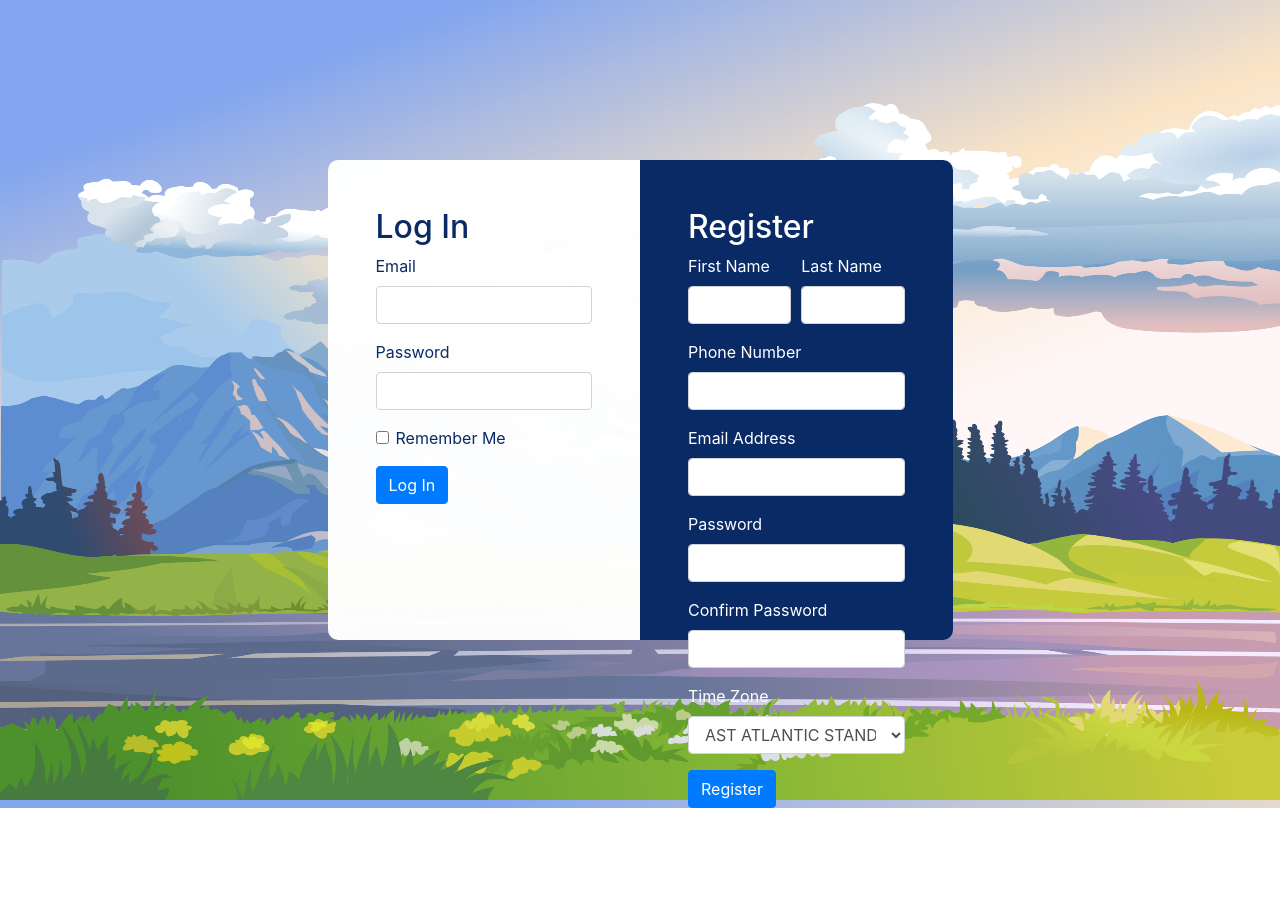
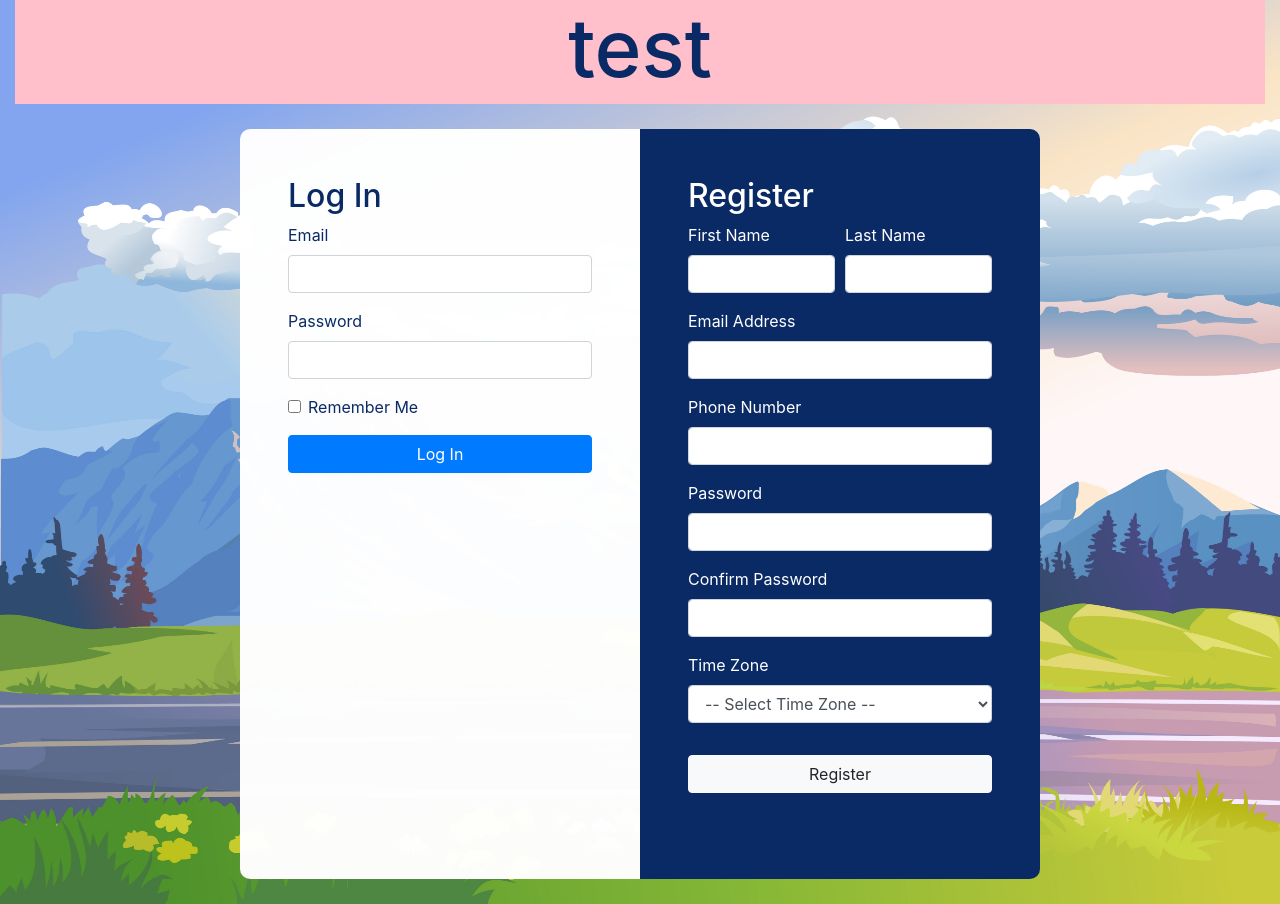
Before and after one commit to JustinHBird/happy_quote, a Flask app: page / in a window 1280 px wide. Before the commit the page ends 808 px from the top, so only its background shows below. Run offline with Flask 2, Linux system fonts and the light colour scheme; some libraries are stand-ins or nearby versions.

Commit message:
Landing Page. Forms working. Needs: field validation, Title layout

```diff
--- a/app/forms.py
+++ b/app/forms.py
@@ -10,36 +10,37 @@ class LoginForm(FlaskForm):
     remember_me = BooleanField('Remember Me')
     submit = SubmitField('Log In')
 
-TIME_ZONES = [
-    ("AST", "ATLANTIC STANDARD TIME", "UTC - 4"),
-    ("EST", "EASTERN STANDARD TIME", "UTC - 5"),
-    ("EDT", "EASTERN DAYLIGHT TIME", "UTC - 4"),
-    ("CST", "CENTRAL STANDARD TIME", "UTC - 6"),
-    ("CDT", "CENTRAL DAYLIGHT TIME", "UTC - 5"),
-    ("MST", "MOUNTAIN STANDARD TIME", "UTC - 7"),
-    ("MDT", "MOUNTAIN DAYLIGHT TIME", "UTC - 6"),
-    ("PST", "PACIFIC STANDARD TIME", "UTC - 8"),
-    ("PDT", "PACIFIC DAYLIGHT TIME", "UTC - 7"),
-    ("AKST", "ALASKA TIME", "UTC - 9"),
-    ("AKDT", "ALASKA DAYLIGHT TIME", "UTC - 8"),
-    ("HST", "HAWAII STANDARD TIME", "UTC - 10"),
-    ("HAST", "HAWAII-ALEUTIAN STANDARD TIME", "UTC - 10"),
-    ("HADT", "HAWAII-ALEUTIAN DAYLIGHT TIME", "UTC - 9"),
-    ("SST", "SAMOA STANDARD TIME", "UTC - 11"),
-    ("SDT", "SAMOA DAYLIGHT TIME", "UTC - 10"),
-    ("CHST", "CHAMORRO STANDARD TIME", "UTC +10"),
-]
+class RegisterForm(FlaskForm):
+    TIME_ZONES = [
+        ("--", "Select Time Zone", "--"),
+        ("AST", "ATLANTIC STANDARD TIME", "UTC - 4"),
+        ("EST", "EASTERN STANDARD TIME", "UTC - 5"),
+        ("EDT", "EASTERN DAYLIGHT TIME", "UTC - 4"),
+        ("CST", "CENTRAL STANDARD TIME", "UTC - 6"),
+        ("CDT", "CENTRAL DAYLIGHT TIME", "UTC - 5"),
+        ("MST", "MOUNTAIN STANDARD TIME", "UTC - 7"),
+        ("MDT", "MOUNTAIN DAYLIGHT TIME", "UTC - 6"),
+        ("PST", "PACIFIC STANDARD TIME", "UTC - 8"),
+        ("PDT", "PACIFIC DAYLIGHT TIME", "UTC - 7"),
+        ("AKST", "ALASKA TIME", "UTC - 9"),
+        ("AKDT", "ALASKA DAYLIGHT TIME", "UTC - 8"),
+        ("HST", "HAWAII STANDARD TIME", "UTC - 10"),
+        ("HAST", "HAWAII-ALEUTIAN STANDARD TIME", "UTC - 10"),
+        ("HADT", "HAWAII-ALEUTIAN DAYLIGHT TIME", "UTC - 9"),
+        ("SST", "SAMOA STANDARD TIME", "UTC - 11"),
+        ("SDT", "SAMOA DAYLIGHT TIME", "UTC - 10"),
+        ("CHST", "CHAMORRO STANDARD TIME", "UTC +10"),
+    ]
 
-class RegisterForm(FlaskForm):
     first_name = StringField('First Name', validators=[DataRequired()])
     last_name = StringField('Last Name', validators=[DataRequired()])
     email = StringField('Email Address', validators=[DataRequired(), Email()])
+    phone = StringField('Phone Number', validators=[DataRequired()])
     password = PasswordField('Password', validators=[DataRequired()])
     confirm_password = PasswordField('Confirm Password', validators=[DataRequired(), EqualTo('password')])
-    phone = StringField('Phone Number', validators=[DataRequired()])
-    time_zone = SelectField('Time Zone', choices=[(i, " ".join(t)) for i,t in enumerate(TIME_ZONES)])
+    time_zone = SelectField('Time Zone', choices=[(i, " ".join(t)) for i,t in enumerate(TIME_ZONES)], coerce=int)
     submit = SubmitField('Register')
-    '''
+
     def validate_email(self, email):
         email = User.query.filter_by(email=email.data).first()
         if email is not None:
@@ -47,4 +48,3 @@ class RegisterForm(FlaskForm):
 
     #def validate_phone(self, phone):
     #    pass
-    '''
--- a/app/models.py
+++ b/app/models.py
@@ -9,7 +9,10 @@ def load_user(id):
 
 class User(UserMixin, db.Model):
     id = db.Column(db.Integer, primary_key=True)
+    first_name = db.Column(db.String(120))
+    last_name = db.Column(db.String(120))
     email = db.Column(db.String(120), index=True, unique=True)
+    phone = db.Column(db.String(20))
     password_hash = db.Column(db.String(128))
     timestamp = db.Column(db.DateTime, index=True, default=datetime.utcnow)
     quotes = db.relationship('Quote', backref='author', lazy='dynamic')
@@ -18,7 +21,7 @@ class User(UserMixin, db.Model):
         return f'<User {self.email}>'
 
     def set_password(self, password):
-        self.password_hash - generate_password_hash(password)
+        self.password_hash = generate_password_hash(password)
 
     def check_password(self, password):
         return check_password_hash(self.password_hash, password)
--- a/app/routes.py
+++ b/app/routes.py
@@ -1,5 +1,5 @@
 from flask import render_template, redirect, url_for, request, flash
-from app import app
+from app import app, db
 from app.forms import LoginForm, RegisterForm
 from flask_login import current_user, login_user, logout_user, login_required
 from app.models import User
@@ -7,23 +7,35 @@ from app.models import User
 @app.route('/', methods=['GET', 'POST'])
 @app.route('/index', methods=['GET', 'POST'])
 def index():
-    # REGISTRARION FORM VALIDATION ISSUES!
-
     if current_user.is_authenticated:
         # If the user is already authenticated go directly to their profile page behind the landing page
         return redirect(url_for('profile', current_user.id))
-        pass
-
-    form_register = RegisterForm()
-    form_login = LoginForm()
-
-    # Form processing
-    print(f'validating {form_register}')
-    if form_register.validate_on_submit():
-        print('passing')
 
 
-    return render_template('index.html', form_register=form_register, form_login=form_login)
+    return render_template('index.html', register_form=RegisterForm(), login_form=LoginForm())
+
+
+@app.route('/register', methods=['POST'])
+def register():
+    if current_user.is_authenticated:
+        return redirect(url_for('profile'))
+
+    form = RegisterForm()
+    # Debugging
+    # print(request.form.to_dict())
+    print(form.is_submitted(), form.validate(), form.errors)
+
+    if form.validate_on_submit():
+        print('validating registration')
+        # At this point Time-zone isn't added to the user. Need to save as an offset, but need to research an approach before storing data
+        user = User(first_name=form.first_name.data, last_name=form.last_name.data, phone=form.phone.data, email=form.email.data)
+        user.set_password(form.password.data)
+        db.session.add(user)
+        db.session.commit()
+        print('Congratulations, you are now a registered user!')
+        return redirect(url_for('index'))
+    return redirect(url_for('index'))
+
 
 @app.route('/logout')
 def logout():
@@ -31,43 +43,27 @@ def logout():
     return redirect(url_for('index'))
 
 
-@app.route('/login', methods=['GET', 'POST'])
+@app.route('/login', methods=['POST'])
 def login():
-
     if current_user.is_authenticated:
         return redirect(url_for('profile'))
 
     form = LoginForm()
+
     if form.validate_on_submit():
-        print('in')
         user = User.query.filter_by(email=form.email.data).first()
+        print(user)
         if user is None or not user.check_password(form.password.data):
-            flash('Invalid username or password.')
-            print('invalid')
+            flash('Invalid username or password.', 'login', )
             return redirect(url_for('index'))
         login_user(user, remember=form.remember_me.data)
         return redirect(url_for('profile'))
     return redirect(url_for('index'))
 
-@app.route('/register', methods=['POST'])
-def register():
-    print('in reg')
-    form = RegisterForm()
 
-    if current_user.is_authenticated:
-        print('triggered')
-        return redirect(url_for('profile'))
-
-
-    print(f'{form.first_name.data}')
-    if form.validate_on_submit():
-        print('creating user')
-        user = User(first_name=form.first_name.data, last_name=form.last_name.data, phone=form.phone.data, email=form.email.data, time_zone=form.time_zone.data)
-        user.set_password(form.password.data)
-        return redirect(url_for('index'))
-    return redirect(url_for('index'))
-
-
+@app.route('/test', methods=['POST'])
+def test():
+    pass
 
 @login_required
 @app.route('/profile')
--- a/app/static/style.css
+++ b/app/static/style.css
@@ -6,37 +6,67 @@ body {
 }
 */
 .container-fluid {
-    display: flex;
-    flex-direction: row;
+    /*display: flex;
+    flex-flow: row wrap;
+    align-items: center;
     justify-content: center;
-    align-items: center;
     height: 100vh;
     /*background-color: lightblue;*/
 
 }
+.d-flex {
 
-.my-flex-item {
-    background-color: pink;
-    border: black;
-    border-style: solid;
-    border-width: 3px;
+    height: 100vh
 }
 
+.banner {
+    flex-basis: 100%;
+    align-content: center;
+    text-align: center;
+    color: rgb(10, 42, 102);
+    background-color: pink;
+  }
+
+  .banner h1 {
+      font-size: 5rem;
+  }
+
+
 .flex-item {
-    width: 25%;
-    height: 60%;
-    max-width: 600px;
-    max-height: 750px
+
 }
 
 .register {
+    width: 25%;
+    height: 100%;
+    min-width: 400px;
+    max-width: 600px;
+    max-height: 750px;
     background-color: rgb(10, 42, 102);
     color: #FFFFFF;
     border-radius: 0px 10px 10px 0px;
 }
 
+.btn-register {
+    color: rgb(10, 42, 102);
+    background-color: rgba(255, 255, 255, 0.98);
+    border-color: rgba(255, 255, 255, 0.98);
+
+}
+
 .login {
+    width: 25%;
+    height: 100%;
+    min-width: 400px;
+    max-width: 600px;
+    max-height: 750px;
     background-color: rgba(255, 255, 255, 0.98);
     color: rgb(10, 42, 102);
     border-radius: 10px 0px 0px 10px;
 }
+
+.btn-login {
+    color: rgba(255, 255, 255, 0.98);
+    background-color: rgb(10, 42, 102);
+    border-color: rgb(10, 42, 102);
+}
--- a/app/templates/index.html
+++ b/app/templates/index.html
@@ -8,163 +8,115 @@ body{
 
 }
 {% endblock %}
+<!--<a href="https://www.freepik.com/free-photos-vectors/background">Background vector created by vectorpocket - www.freepik.com</a>-->
 
-<!--<a href="https://www.freepik.com/free-photos-vectors/background">
-    Background vector created by vectorpocket - www.freepik.com</a>-->
 {% block content %}
-<!--<div class="flex-column"></div>-->
+<div class="banner">
+  <h1>test</h1>
+
+</div>
+  <div class="d-flex flex-wrap justify-content-center align-items-center">
+  <!-- LOG IN FORM -->
   <div class="flex-item p-5 login ">
     <h2>Log In</h2>
+
+      {% with errors = get_flashed_messages(category_filter=["login"]) %}
+        {% if errors %}
+        <div class="alert alert-danger" role="alert">
+          {% for msg in errors %}
+            <p>{{ msg }}</p>
+          {% endfor %}
+        </div>
+        {% endif %}
+      {% endwith %}
     <form action="{{ url_for('login') }}" method="post" novalidate>
-        {{ form_login.hidden_tag() }}
-
+        {{ login_form.csrf_token }}
 
         <div class="form-group">
-          {{ form_login.email.label }}
-          {{ form_login.email(class_="form-control") }}
+          {{ login_form.email.label }}
+          {{ login_form.email(class="form-control") }}
+          {% for error in login_form.email.errors %}
+            <span style="color: red;">[{{ error }}]</span>
+          {% endfor %}
         </div>
         <div class="form-group">
-          {{ form_login.password.label }}
-          {{ form_login.password(class_="form-control") }}
+          {{ login_form.password.label }}
+          {{ login_form.password(class="form-control") }}
+          {% for error in login_form.password.errors %}
+            <span style="color: red;">[{{ error }}]</span>
+          {% endfor %}
         </div>
         <div class="form-group form-check">
-          {{ form_login.remember_me(class="form-check-input") }}
-          {{ form_login.remember_me.label(class="form-check-label")}}
+          {{ login_form.remember_me(class="form-check-input") }}
+          {{ login_form.remember_me.label(class="form-check-label")}}
         </div>
         <div class="form-group">
-          {{ form_login.submit(class="btn btn-primary") }}
+          {{ login_form.submit(class="btn btn-primary btn-block") }}
         </div>
+    </form>
+  </div>
+
+  <!-- REGISTRATION FORM -->
+  <div class="flex-item p-5 register">
+    <h2>Register</h2>
+
+    <form action="{{ url_for('register') }}" method="post" novalidate>
+      {{ register_form.hidden_tag() }}
+
+      <div class="form-row">
+        <div class="form-group col-md-6">
+          {{ register_form.first_name.label }}
+          {{ register_form.first_name(class="form-control") }}
+          {% for error in register_form.first_name.errors %}
+            <span style="color: red;">[{{ error }}]</span>
+          {% endfor %}
+        </div>
+        <div class="form-group col-md-6">
+          {{ register_form.last_name.label }}
+          {{ register_form.last_name(class="form-control") }}
+        </div>
+      </div>
+
+      <div class="form-row">
+        <div class="form-group col">
+          {{ register_form.email.label }}
+          {{ register_form.email(class="form-control") }}
+        </div>
+      </div>
+
+      <div class="form-row">
+        <div class="form-group col">
+          {{ register_form.phone.label }}
+          {{ register_form.phone(class="form-control") }}
+        </div>
+      </div>
+
+      <div class="form-row">
+        <div class="form-group col">
+          {{ register_form.password.label }}
+          {{ register_form.password(class="form-control") }}
+        </div>
+      </div>
+
+      <div class="form-row">
+        <div class="form-group col">
+          {{ register_form.confirm_password.label }}
+          {{ register_form.confirm_password(class="form-control") }}
+        </div>
+      </div>
+
+      <div class="form-row">
+        <div class="form-group col">
+          {{ register_form.time_zone.label }}
+          {{ register_form.time_zone(class="form-control") }}
+        </div>
+      </div>
+
+      <div class="form-group pt-3">
+          {{ register_form.submit(class="btn btn-block btn-light") }}
+      </div>
 
     </form>
   </div>
-
-  <div class="flex-item p-5 register">
-    <h2>Register</h2>
-    <form action="" method="post" novalidate>
-      {{ form_register.csrf_token }}
-
-      <div class="form-row">
-        <div class="form-group col-md-6">
-          {{ form_register.first_name.label }}
-          {{ form_register.first_name(class_="form-control") }}
-        </div>
-        <div class="form-group col-md-6">
-          {{ form_register.last_name.label }}
-          {{ form_register.last_name(class_="form-control") }}
-        </div>
-      </div>
-
-      <div class="form-group">
-        {{ form_register.phone.label }}
-        {{ form_register.phone(class_="form-control") }}
-      </div>
-
-      <div class="form-group">
-        {{ form_register.email.label }}
-        {{ form_register.email(class_="form-control") }}
-      </div>
-
-      <div class="form-group">
-        {{ form_register.password.label }}
-        {{ form_register.password(class_="form-control") }}
-      </div>
-
-      <div class="form-group">
-        {{ form_register.confirm_password.label }}
-        {{ form_register.confirm_password(class_="form-control") }}
-      </div>
-
-      <div class="form-group">
-        {{ form_register.time_zone.label }}
-        {{ form_register.time_zone(class_="form-control") }}
-      </div>
-      {{ form_register.submit(class="btn btn-primary") }}
-    </form>
-
-  </div>
-
-<!--
-  <div class="card login">
-
-    <div class="card-header">
-      Login
-    </div>
-
-    <div class="card-body">
-      <form action="" method="post" novalidate>
-        {{ form_login.hidden_tag() }}
-
-
-          <div class="form-group col-md-6">
-            {{ form_login.email.label }}
-            {{ form_login.email(class_="form-control") }}
-          </div>
-          <div class="form-group col-md-6">
-            {{ form_login.password.label }}
-            {{ form_login.password(class_="form-control") }}
-          </div>
-          <div class="form-group form-check">
-            {{ form_login.remember_me(class="form-check-input") }}
-            {{ form_login.remember_me.label(class="form-check-input")}}
-          </div>
-        {{ form_login.submit(class="btn btn-primary") }}
-      </form>
-    </div>
-  </div>
-
-
-
-  <div class="card register">
-
-    <div class="card-header">
-      Register
-    </div>
-
-    <div class="card-body">
-      <form action="" method="post" novalidate>
-        {{ form_register.hidden_tag() }}
-
-        <div class="form-row">
-          <div class="form-group col-md-6">
-            {{ form_register.first_name.label }}
-            {{ form_register.first_name(class_="form-control") }}
-          </div>
-          <div class="form-group col-md-6">
-            {{ form_register.last_name.label }}
-            {{ form_register.last_name(class_="form-control") }}
-          </div>
-        </div>
-
-        <div class="form-group">
-          {{ form_register.phone.label }}
-          {{ form_register.phone(class_="form-control") }}
-        </div>
-
-        <div class="form-group">
-          {{ form_register.email.label }}
-          {{ form_register.email(class_="form-control") }}
-        </div>
-
-        <div class="form-group">
-          {{ form_register.password.label }}
-          {{ form_register.password(class_="form-control") }}
-        </div>
-
-        <div class="form-group">
-          {{ form_register.confirm_password.label }}
-          {{ form_register.confirm_password(class_="form-control") }}
-        </div>
-
-        <div class="form-group">
-          {{ form_register.time_zone.label }}
-          {{ form_register.time_zone(class_="form-control") }}
-        </div>
-        {{ form_register.submit(class="btn btn-primary") }}
-      </form>
-    </div>
-    <div class="card-footer ">
-      Already regisered? Log in.
-    </div>
-  </div>
-</div>-->
+</div>
 {% endblock %}
--- a/happy_quote.py
+++ b/happy_quote.py
@@ -1,6 +1,6 @@
-from app import app
+from app import app, db
 from app.models import User, Quote
 
 @app.shell_context_processor
 def make_shell_context():
-    return('db': db, 'User': User, 'Quote': Quote)
+    return {'db': db, 'User': User, 'Quote': Quote}
```
Also changed, not shown: migrations/versions/a224327293f4_added_fields_to_user.py (added, +32 -0 lines), app.db.
